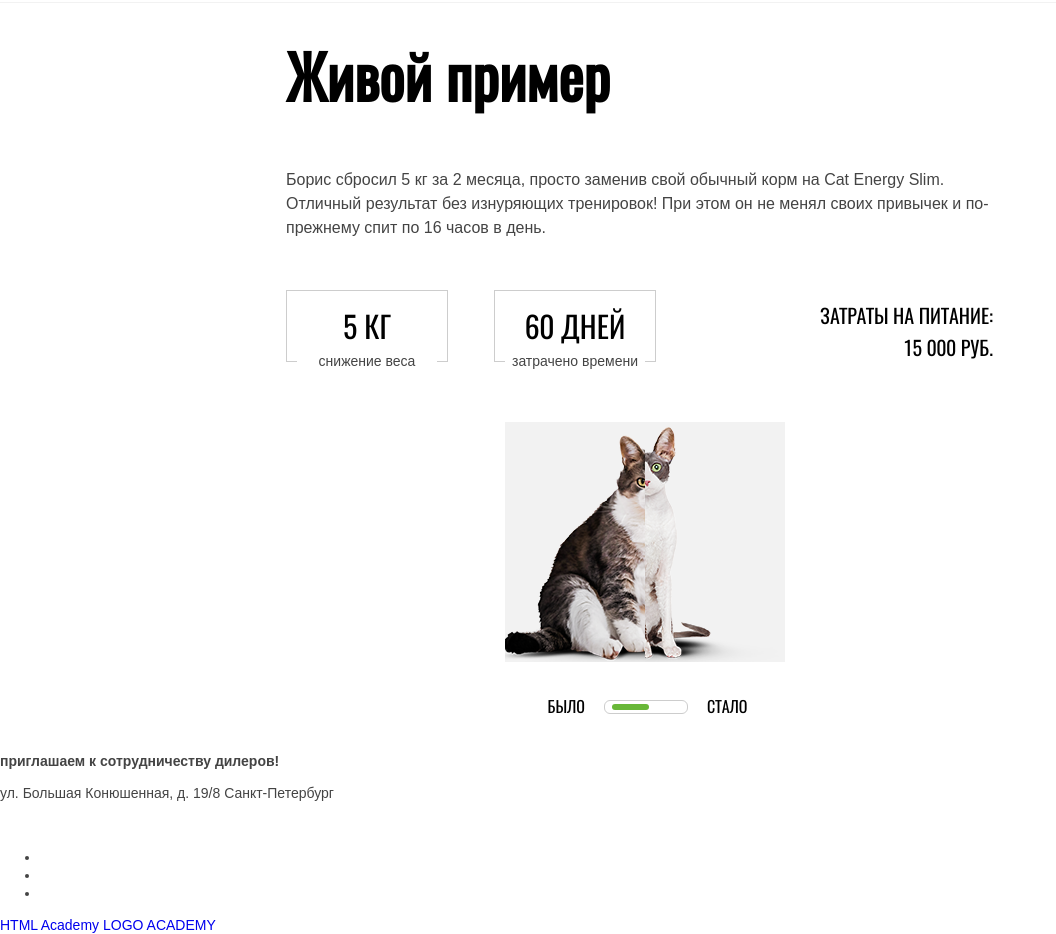
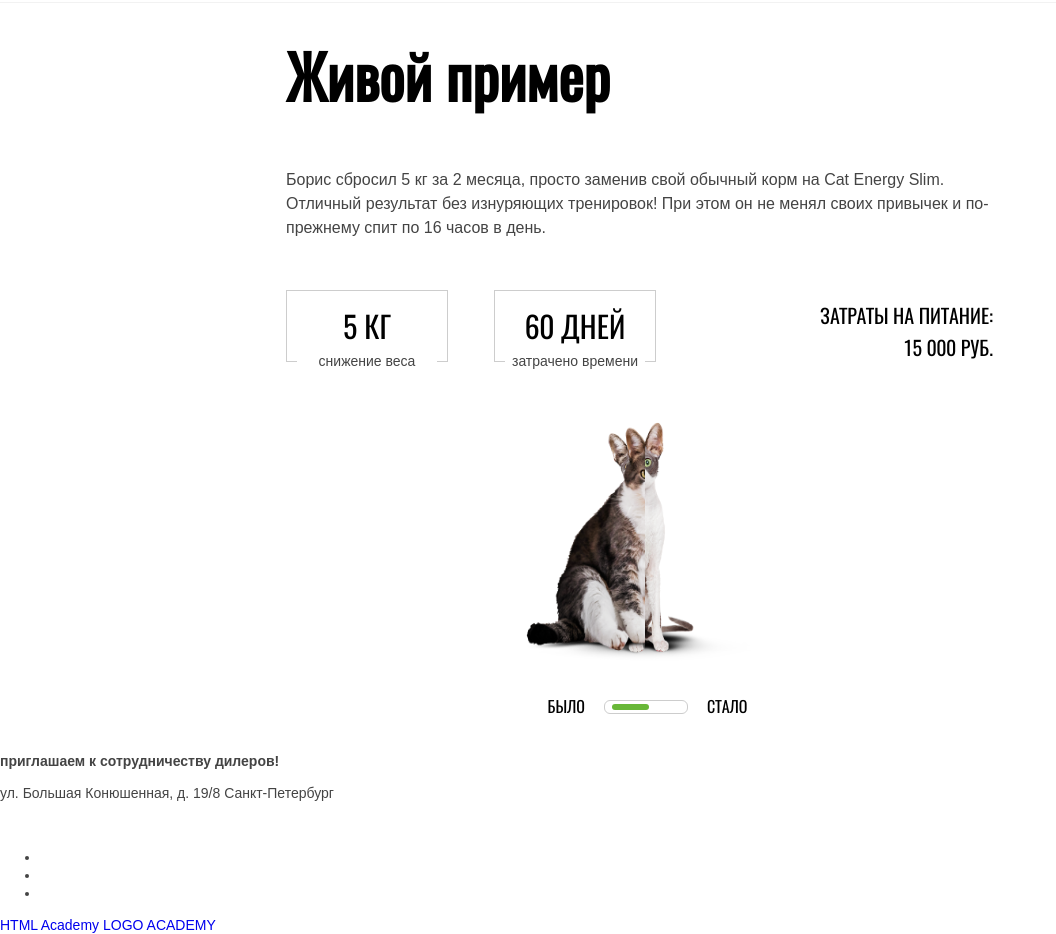
Before and after one commit to AndreyUytov/CatEnergy, a website: page src/index.html in a window 1280 px wide. Shown: the part 2508-3442 px from the top of the page, without its empty margins (0-1056 px from the left). Drawn offline with nearby package versions, Linux system fonts and the light colour scheme; files that its build step writes are made by us from their sources; files whose address does not match are found by name.

Commit message:
Изображения в разметке планшета (коты)

```diff
--- a/src/index.html
+++ b/src/index.html
@@ -128,10 +128,18 @@
             <div class="stats__results-images">
               <div class="img-comp-container">
                 <div class="img-comp-img">
-                  <img src="img/after-mobile.png" width="280" height="240">
+                  <picture>
+                    <source media="(min-width: 1300px)" srcset="img/svg/logo-desktop.png">
+                      <source media="(min-width: 768px)" srcset="img/after-tablet.png">
+                     <img src="img/after-mobile.png" width="280" height="240">
+                  </picture>
                 </div>
                 <div class="img-comp-img img-comp-overlay">
-                  <img src="img/before-mobile.png" width="280" height="240">
+                  <picture>
+                    <source media="(min-width: 1300px)" srcset="img/svg/logo-desktop.png">
+                      <source media="(min-width: 768px)" srcset='img/before-tablet.png'>
+                     <img src="img/before-mobile.png" width="280" height="240">
+                  </picture>
                 </div>
               </div>
               <div class="range-filter">
```
Also changed, not shown: src/img/after-tablet.png (added), src/img/before-tablet.png (added).
